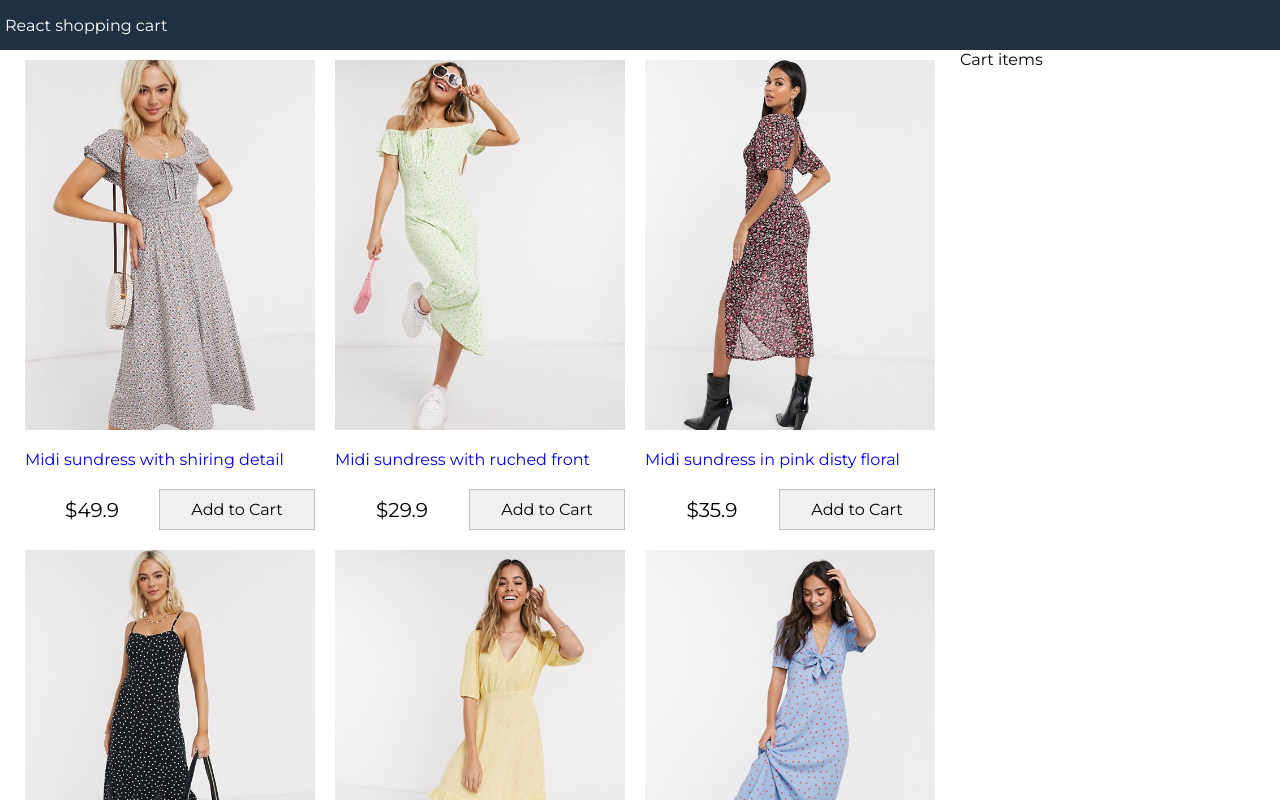
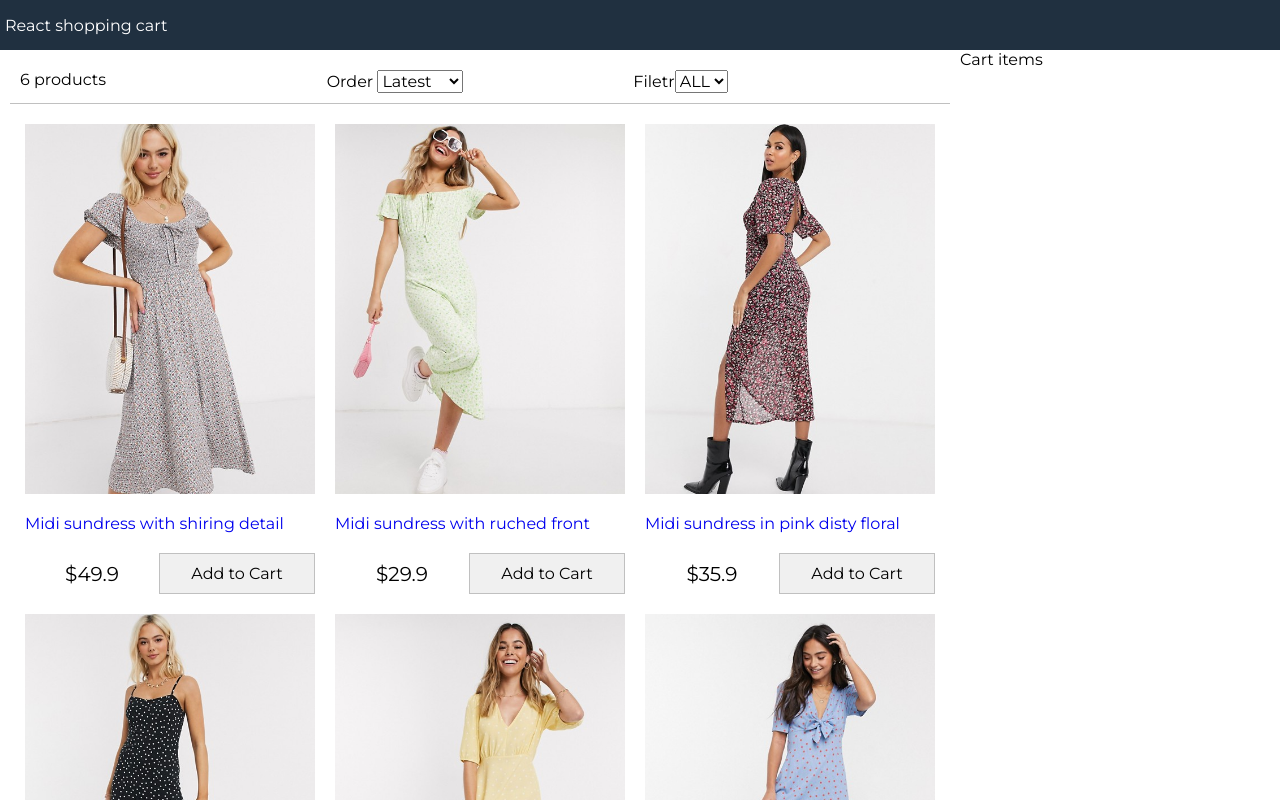
Before and after one commit to masoud-arabi/react-shopping-cart, a React (Create React App) app: page / in a window 1280 px wide. Shown: the top 800 px of the page. Built offline with nearby package versions, Linux system fonts and the light colour scheme.

Commit message:
create filter and sort

```diff
--- a/src/App.js
+++ b/src/App.js
@@ -1,4 +1,5 @@
 import React, { Component } from 'react';
+import Filter from './components/Filter';
 import Products from './components/product';
 import data from "./data.json"
 // feature-1
@@ -7,12 +8,41 @@
   constructor(){
     super();
     this.state = {
-      products: data.product,
+      products: data.products,
       size: '',
       sort:'',
     }
 
   }
+
+  filterProducts = (event)=>{
+    console.log(event.target.value);
+    if (event.target.value === ""){
+      this.setState({size: event.target.value, products: data.products});
+    }else{
+   this.setState({
+     size:event.target.value,
+     products: data.products.filter(product=> product.availableSizes.indexOf(event.target.value) >= 0),
+    });
+  }
+  };
+  sortProducts = (event)=>{
+    console.log(event.target.value);
+    const sort = event.target.value;
+    this.setState({
+      sort:sort,
+      products: this.state.products.slice().sort((a,b) => (
+      sort === 'lowest' ?
+      ((a.price > b.price)? 1 : -1) :
+      sort === 'highest' ?
+      ((a.price < b.price)? 1 : -1):
+      ((a._id < b._id)? 1 : -1)
+
+      )
+    ),
+  });
+};
+
   render() {
     return (
       <div className="grid-container">
@@ -22,6 +52,13 @@
           <main>
             <div className="content">
               <div className="main">
+                <Filter
+                 count={this.state.products.length}
+                size={this.state.size}
+                sort={this.state.sort}
+                sortProducts={this.sortProducts}
+                filterProducts={this.filterProducts}
+                />
                 <Products products={this.state.products}/>
                 </div>
               <div className="sidebar">Cart items</div>
--- /dev/null
+++ b/src/components/Filter.js
@@ -0,0 +1,36 @@
+import React, { Component } from 'react'
+
+export default class Filter extends Component {
+    render() {
+        return (
+            <div className="filter">
+
+                <div className="filter-result">{this.props.count} products
+                </div>
+
+                <div className="filter-sort">
+                    Order{" "}
+                    <select value={this.props.sort} onChange={this.props.sortProducts}>
+                    <option>Latest</option>
+                    <option value="lowest">Lowest</option>
+                    <option value="highest">Highest</option>
+                    </select>
+                </div>
+
+                <div className="silter-size">
+                    Filetr
+                    <select value={this.props.size} onChange={this.props.filterProducts}>
+                    <option value="">ALL</option>
+                    <option value="XS">XS</option>
+                    <option value="S">S</option>
+                    <option value="M">M</option>
+                    <option value="L">L</option>
+                    <option value="XL">XL</option>
+                    <option value="XLL">XLL</option>
+                    </select>
+                </div>
+
+            </div>
+        )
+    }
+}
--- a/src/data.json
+++ b/src/data.json
@@ -1,5 +1,5 @@
 {
-    "product":[
+    "products":[
         {
             "_id":"dress1",
             "title":"Midi sundress with shiring detail",
--- a/src/index.css
+++ b/src/index.css
@@ -119,3 +119,16 @@
 .button.primary {
   background-color: #f0c040;
 }
+
+/* filter */
+
+.filter {
+  display: flex;
+  padding: 1rem;
+  margin: 1rem;
+  border-bottom: 0.1rem #c0c0c0 solid;
+  justify-content: space-between;
+}
+.filter div {
+  flex: 1;
+}
```
Also changed, not shown: 1 other file (tests, documents, lock files or other folders).
